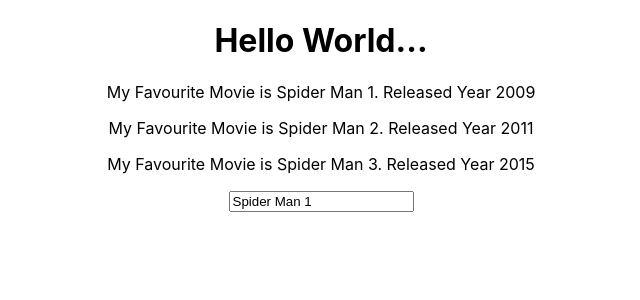
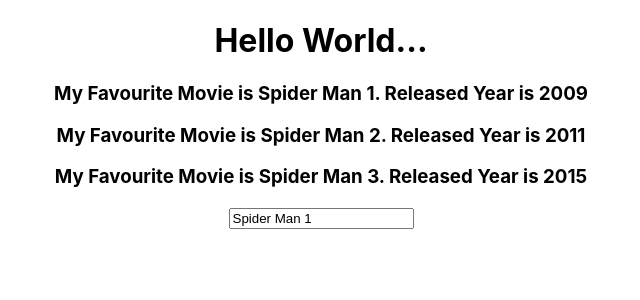
Before and after one commit to YePyaeAung/First-React, a React (Create React App) app: page / in a window 1280 px wide. Shown: the top 300 px of the page, without its empty margins (319-959 px from the left). Built offline with nearby package versions, Linux system fonts and the light colour scheme.

Commit message:
React List and Keys

```diff
--- a/src/App.js
+++ b/src/App.js
@@ -7,9 +7,9 @@
     super();
     this.state = {
       movies: [
-        { name: "Spider Man 1", year: 2009 },
-        { name: "Spider Man 2", year: 2011 },
-        { name: "Spider Man 3", year: 2015 },
+        { id: 1, name: "Spider Man 1", year: 2009 },
+        { id: 2, name: "Spider Man 2", year: 2011 },
+        { id: 3, name: "Spider Man 3", year: 2015 },
       ],
     };
   }
@@ -26,9 +26,10 @@
     return (
       <div className="App">
         <h1>Hello World...</h1>
-        <p>My Favourite Movie is { this.state.movies[0].name }. Released Year { this.state.movies[0].year }</p>
-        <p>My Favourite Movie is { this.state.movies[1].name }. Released Year { this.state.movies[1].year }</p>
-        <p>My Favourite Movie is { this.state.movies[2].name }. Released Year { this.state.movies[2].year }</p>
+        { this.state.movies.map((movie) => {
+          return <h3 key={movie.id}>
+            My Favourite Movie is { movie.name }. Released Year is { movie.year }</h3>
+        })}
         <input type="text" onChange={ this.changeName } value={ this.state.movies[0].name }/>
       </div>
     );
```
